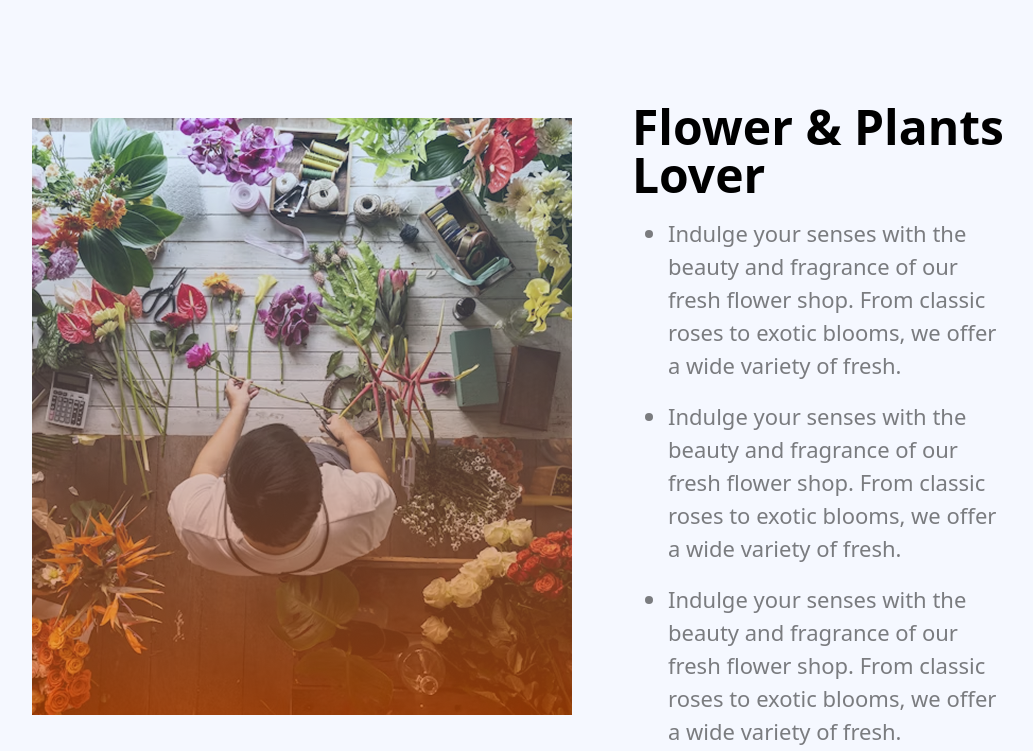
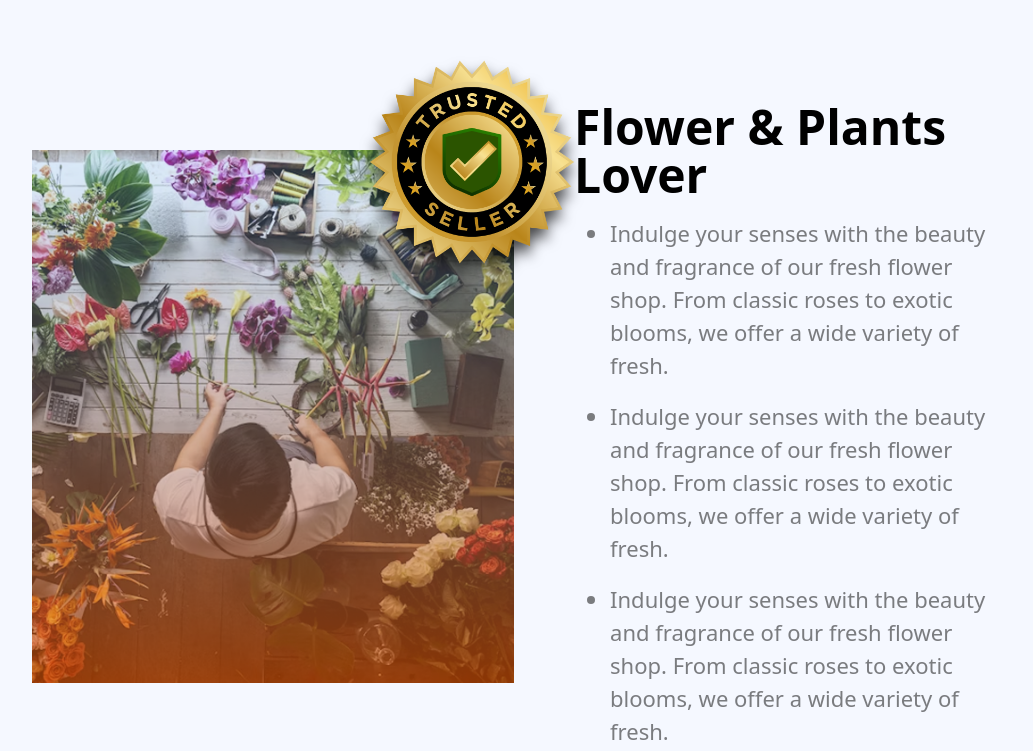
Before and after one commit to taufiq19574/Assignment-02, a plain HTML site: page index.html in a window 1280 px wide. Shown: the part 2291-3042 px from the top of the page, without its empty margins (118-1151 px from the left). Drawn offline with nearby package versions, Linux system fonts and the light colour scheme.

Commit message:
trusted plant badge added

```diff
--- a/index.html
+++ b/index.html
@@ -105,7 +105,10 @@
         </section>
 
         <section class="mt-10 lg:mt-50 lg:flex lg:gap-15 items-center">
-            <img src="assets/flower-store.png" alt="">
+            <div class="lg:relative lg:w-420">
+                <img class="lg:block lg:w-full lg:h-auto" src="assets/flower-store.png" alt="">
+                <img class="hidden lg:flex lg:w-71 lg:h-71 lg:absolute lg:top-[-130px] lg:right-[-100px] lg:drop-shadow-xl/70" src="assets/trusted-badge.png" alt="">
+            </div>
             <div>
                 <h2 class="text-2xl font-bold my-4.5 lg:text-5xl">Flower & Plants Lover</h2>
                 <ul class="text-[14px] text-[rgba(0,0,0,50%)] pl-6 lg:text-[22px]
```
